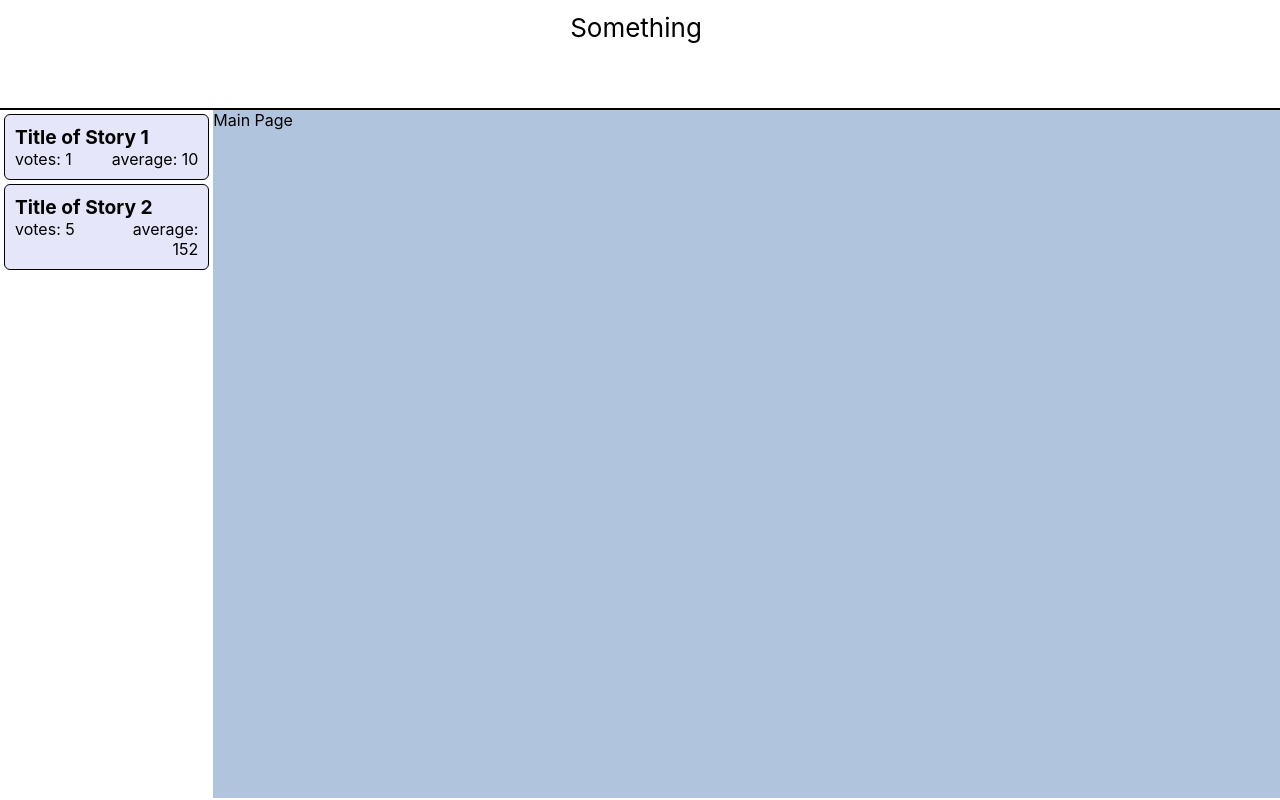
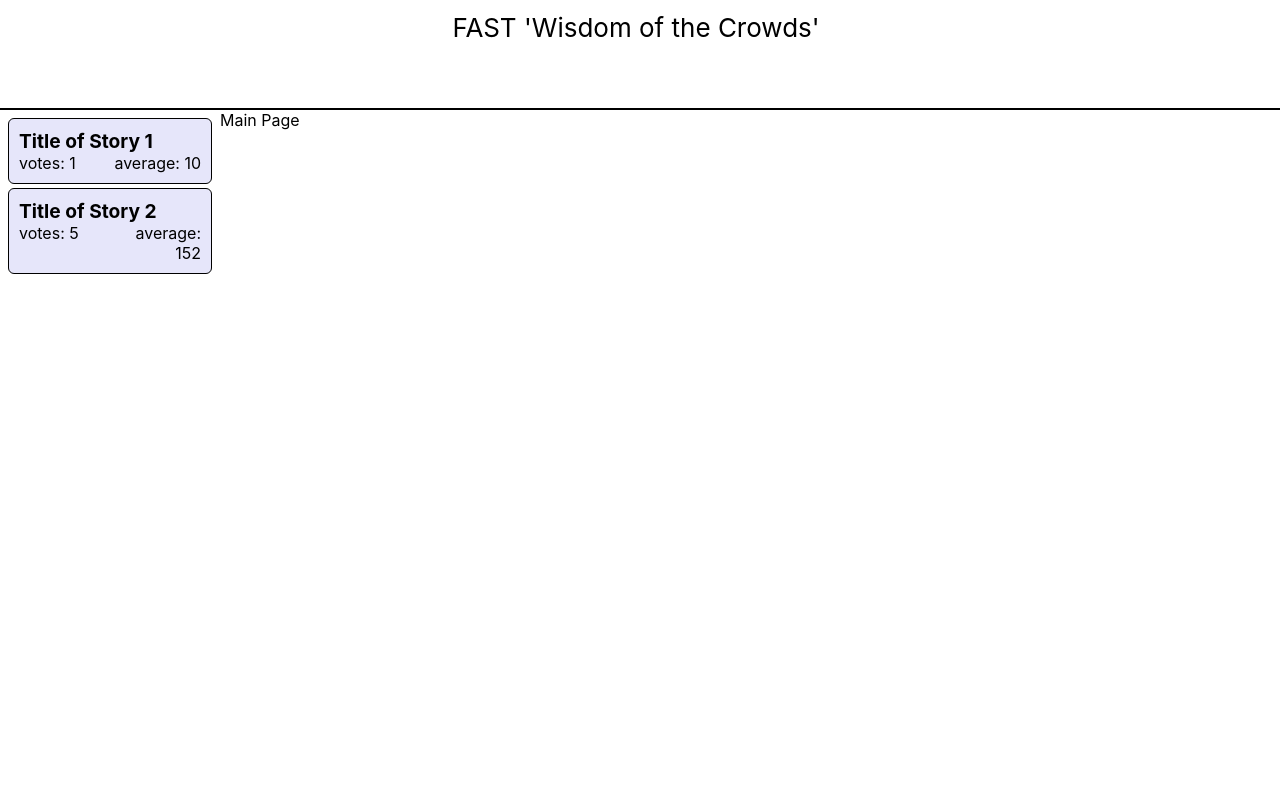
Before and after one commit to MyTurnyet/fast-wisdom-ui, a React (Create React App) app: page /home in a window 1280 px wide. Built offline with nearby package versions, Linux system fonts and the light colour scheme.

Commit message:
update title and css

```diff
--- a/src/App.scss
+++ b/src/App.scss
@@ -15,15 +15,15 @@
 
 .left-nav {
   flex: 1;
+  padding: 4px;
 }
 
 .page-view {
   flex: 5;
-  background-color: lightsteelblue;
 }
 }
 
 .App-header {
   font-size: calc(10px + 2vmin);
-  margin: 12px 8px 4px 0px;
+  margin: 12px 8px 4px 0;
 }
--- a/src/pages/AppLayout.tsx
+++ b/src/pages/AppLayout.tsx
@@ -14,7 +14,7 @@ export const AppLayout = () => {
 
     return <>
         <div className="App HardLine">
-            <div className={'App-header'}>Something</div>
+            <div className={'App-header'}>FAST 'Wisdom of the Crowds'</div>
         </div>
         <div title={'content'} className={'app-layout'} style={{}}>
             <div title={'leftNav'} className={'left-nav'}>
```
Also changed, not shown: 1 other file (tests, documents, lock files or other folders).
